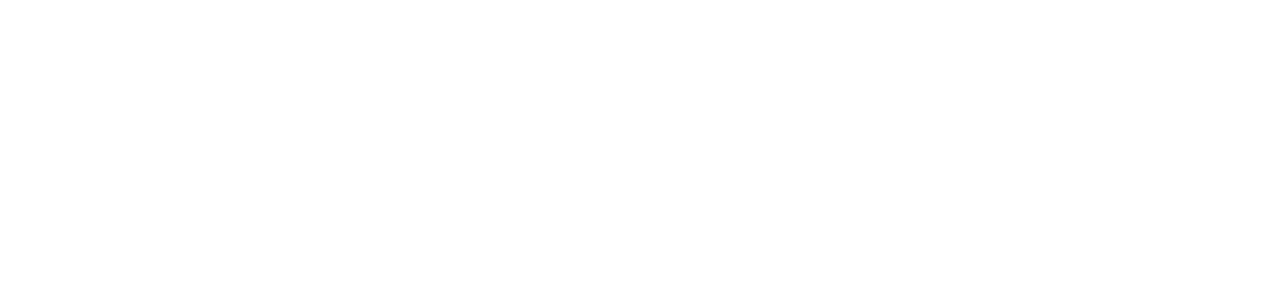
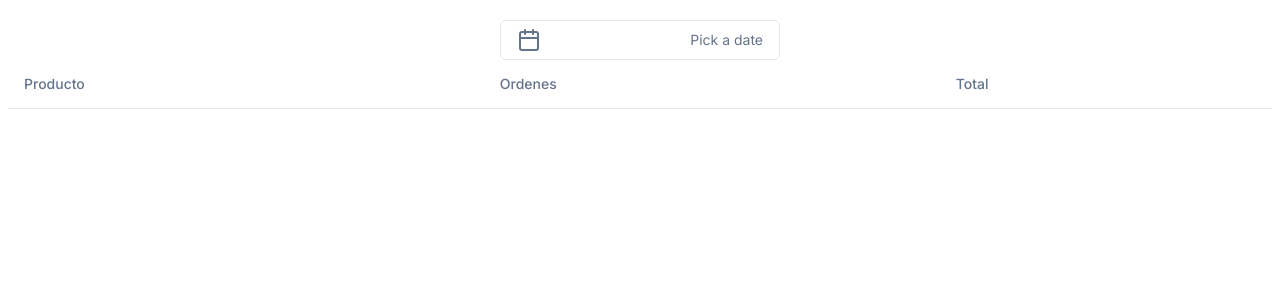
Before and after one commit to AIRM19/gaia, a Next.js app in the folder front/: page /resumen-ventas in a window 1280 px wide. Shown: the top 300 px of the page. Built offline with nearby package versions, Linux system fonts and the light colour scheme.

Commit message:
avances resumen

```diff
--- a/front/app/resumen-ventas/page.tsx
+++ b/front/app/resumen-ventas/page.tsx
@@ -1,8 +1,81 @@
 'use client';
 import * as React from "react"
+import { format } from "date-fns"
+import { CalendarIcon } from "lucide-react"
+import { cn } from "@/lib/utils"
+import { Button } from "@/components/ui/button"
+import { Calendar } from "@/components/ui/calendar"
+import {
+  Popover,
+  PopoverContent,
+  PopoverTrigger,
+} from "@/components/ui/popover"
+import {
+    Table,
+    TableBody,
+    TableCell,
+    TableHead,
+    TableHeader,
+    TableRow,
+} from "@/components/ui/table"
+
+interface Producto{
+    id: number,
+    titulo: string,
+    ordenes: number,
+    total: number
+}
 
 export default function Reporte() {
+    const [date, setDate] = React.useState<Date>()
+    const [productos, setProductos] = React.useState<Producto[]>([])
+
     return(
-        <main></main>
+        <main>
+            <div className="flex flex-row justify-center mt-5">
+                <Popover>
+                    <PopoverTrigger asChild>
+                        <Button
+                        variant={"outline"}
+                        className={cn(
+                            "w-[280px] justify-between text-left font-normal",
+                            !date && "text-muted-foreground"
+                        )}
+                        >
+                        <CalendarIcon />
+                        {date ? format(date, "PPP") : <span>Pick a date</span>}
+                        </Button>
+                    </PopoverTrigger>
+                    <PopoverContent className="w-auto p-0">
+                        <Calendar
+                        mode="single"
+                        selected={date}
+                        onSelect={setDate}
+                        initialFocus
+                        />
+                    </PopoverContent>
+                </Popover>
+            </div>
+            <div className="flex justify-evenly mx-2">
+                <Table>
+                    <TableHeader>
+                        <TableRow>
+                            <TableHead>Producto</TableHead>
+                            <TableHead>Ordenes</TableHead>
+                            <TableHead>Total</TableHead>
+                        </TableRow>
+                    </TableHeader>
+                    <TableBody>
+                        {productos.map(producto => (
+                            <TableRow key={producto.id}>
+                            <TableCell>{producto.titulo}</TableCell>
+                            <TableCell className="flex-wrap">{producto.ordenes}</TableCell>
+                            <TableCell>{producto.total}</TableCell>
+                            </TableRow>))
+                        }
+                    </TableBody>
+                </Table>
+            </div>
+        </main>
     )
 }
```
